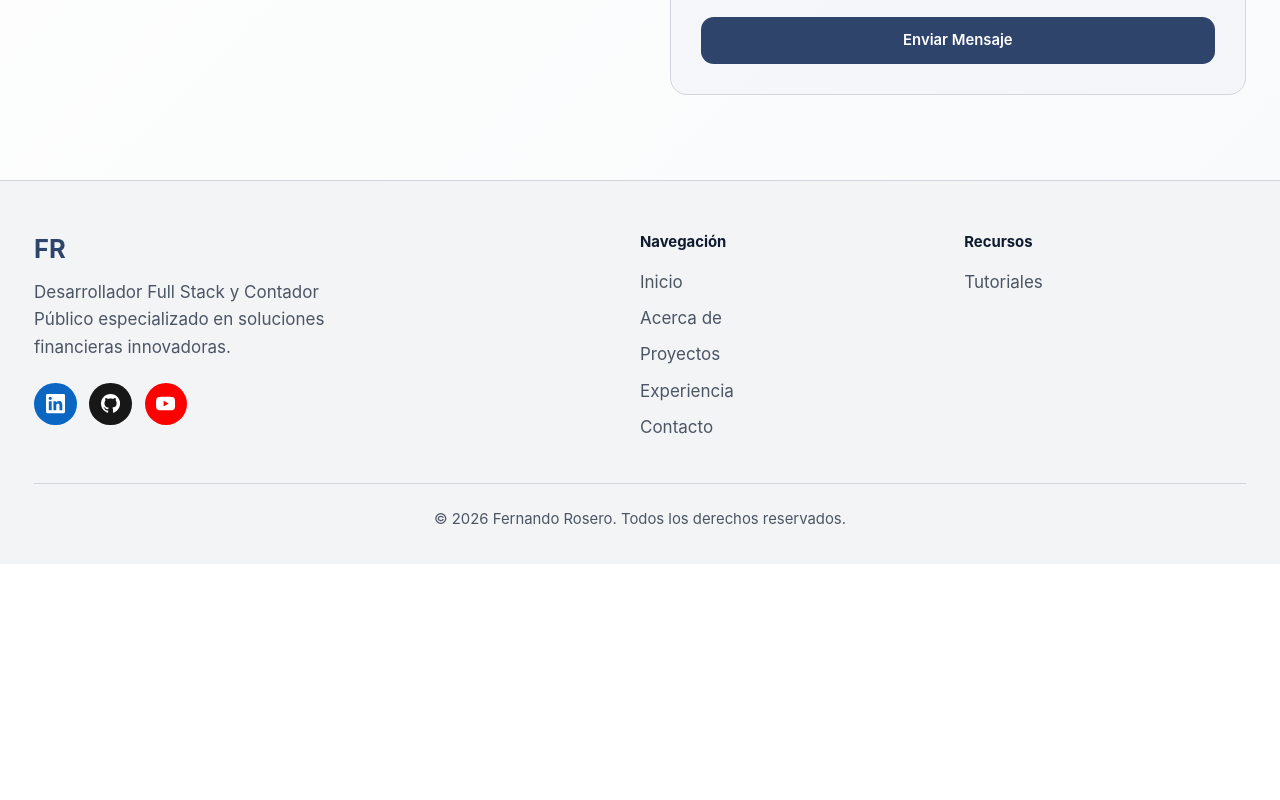
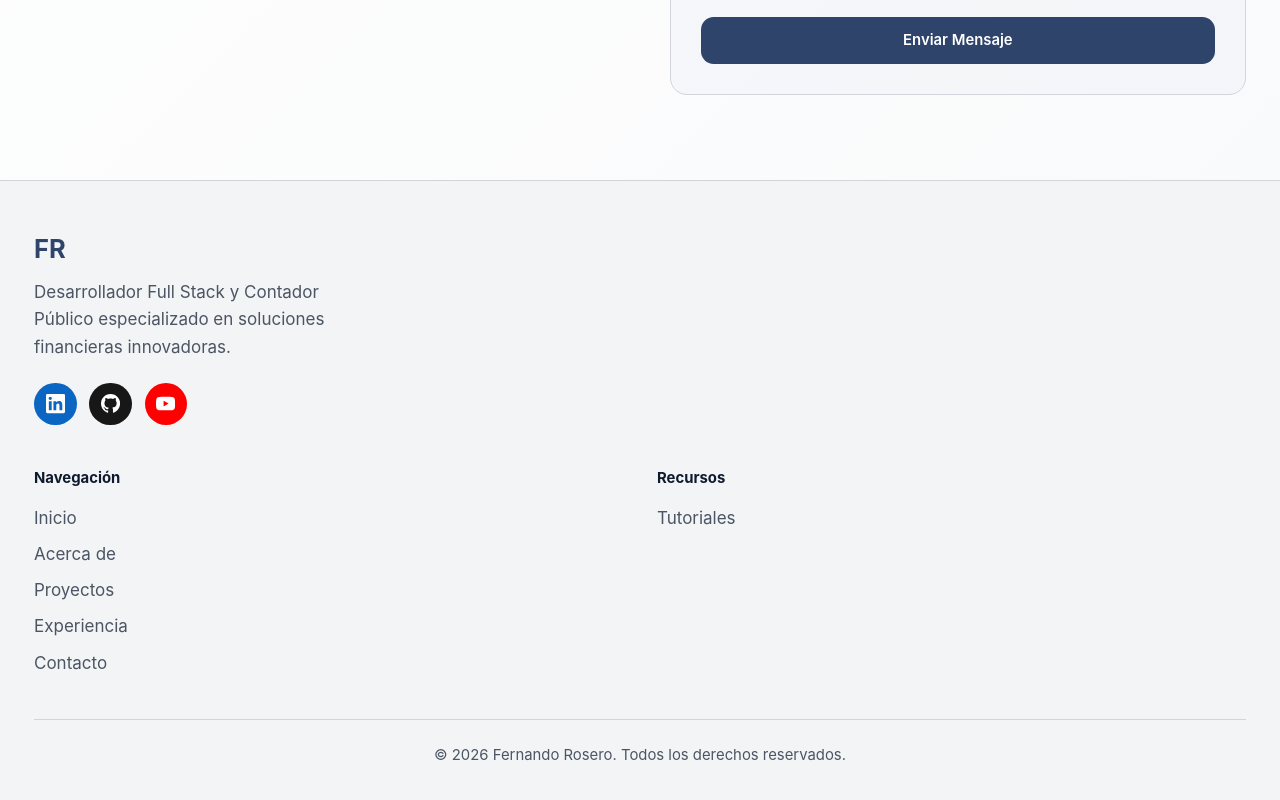
Before and after one commit to fernandorosero91/portafolio, a Next.js app: page / in a window 1280 px wide. Shown: the part 6204-7004 px from the top of the page. Before the commit the page ends 6768 px from the top, so only its background shows below. Built offline with nearby package versions, Linux system fonts and the light colour scheme.

Commit message:
oraganizacion de componentes en movile

```diff
--- a/app/components/Footer.tsx
+++ b/app/components/Footer.tsx
@@ -31,9 +31,9 @@
       className="border-t pt-12 pb-8 px-6 lg:px-8"
       style={{ backgroundColor: 'var(--bg-card)', borderColor: 'var(--border-color)' }}
     >
-      <div className="max-w-7xl mx-auto grid grid-cols-1 md:grid-cols-[2fr_1fr_1fr] gap-10 mb-10">
+      <div className="max-w-7xl mx-auto mb-10">
         {/* Brand */}
-        <div>
+        <div className="mb-10">
           <a href="#" className="text-2xl font-bold no-underline block mb-3" style={{ color: 'var(--primary-blue)' }}>
             FR
           </a>
@@ -59,7 +59,8 @@
           </div>
         </div>
 
-        {/* Navigation columns */}
+        {/* Navigation columns — side by side on all screens */}
+        <div className="grid grid-cols-2 md:grid-cols-2 gap-8">
           {Object.entries(navigationColumns).map(([title, items]) => (
             <div key={title}>
               <h4 className="font-bold text-sm mb-4" style={{ color: 'var(--text-primary)' }}>
@@ -82,6 +83,7 @@
             </div>
           ))}
         </div>
+      </div>
 
       <div
         className="border-t pt-6 text-center text-sm"
```
Lines whose indentation alone changed are shown as unchanged.
